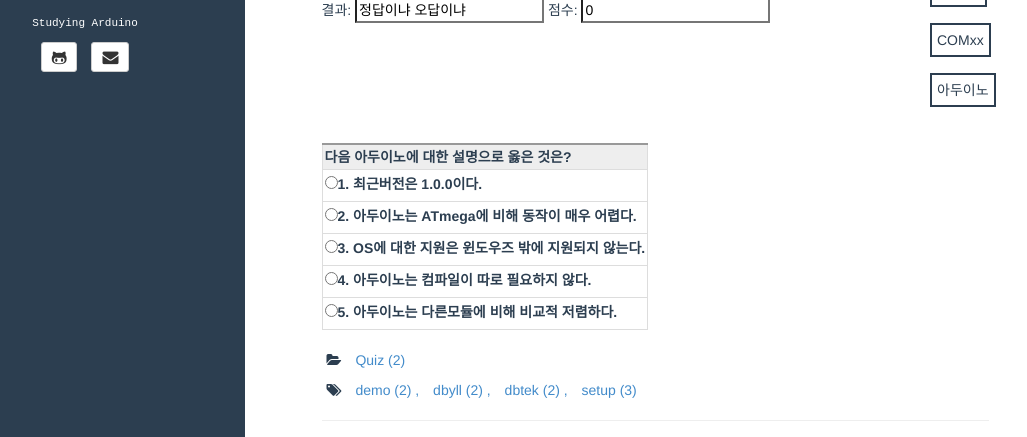
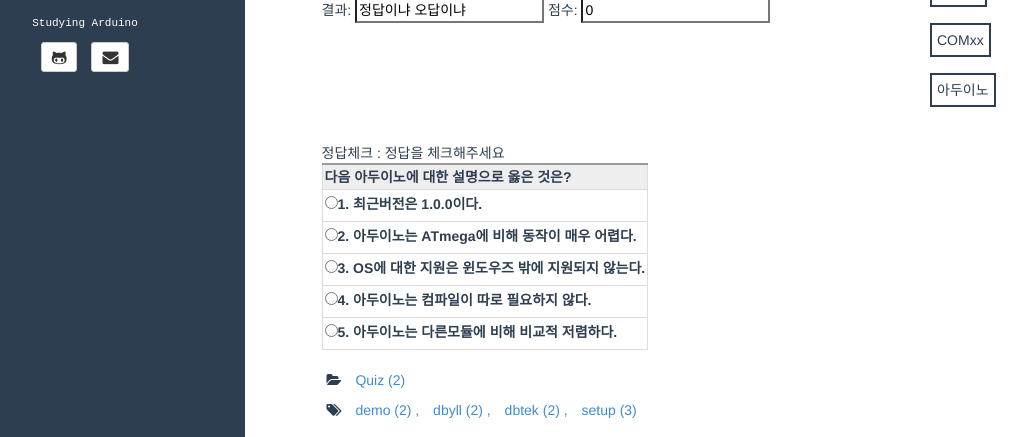
Before and after one commit to kicheolmin2/kicheolmin2.github.com, a Jekyll site: the page built from _posts/2014-10-30-Quiz-1.md, in a window 1280 px wide and 1182 px high, cut to the strip 282-719 px from the top of the window. Shown: the whole strip, without its empty margins (75-1102 px from the left). Built offline with Jekyll 4.4.1, drawn with Linux system fonts in a browser that asks for light colours; comment, search, counter and statistics services are not loaded.

Commit message:
Update 2014-10-30-Quiz-1.md

```diff
--- a/_posts/2014-10-30-Quiz-1.md
+++ b/_posts/2014-10-30-Quiz-1.md
@@ -174,7 +174,7 @@ function setupgame() {
  }
  }
  </script>
-
+ <div>정답체크 : <span id="result" name="result">정답을 체크해주세요</span></div>
  <table border="0" cellspacing="0" cellpadding="0" class="tbl">
  <tr>
   <th>다음 아두이노에 대한 설명으로 옳은 것은?</th>
```
